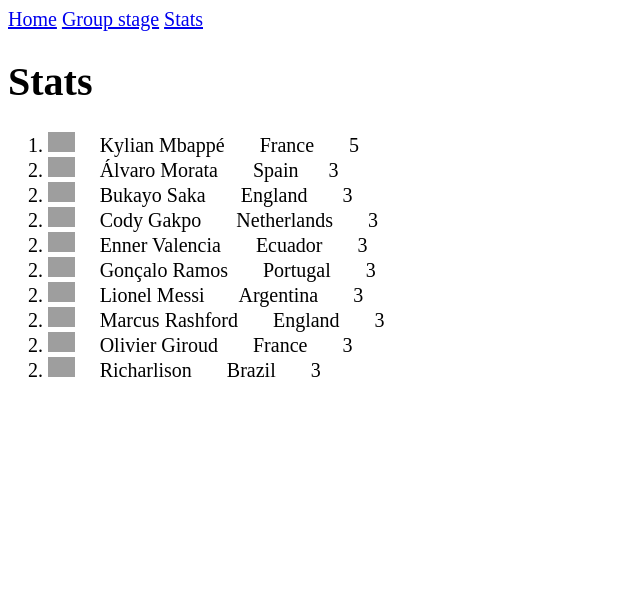
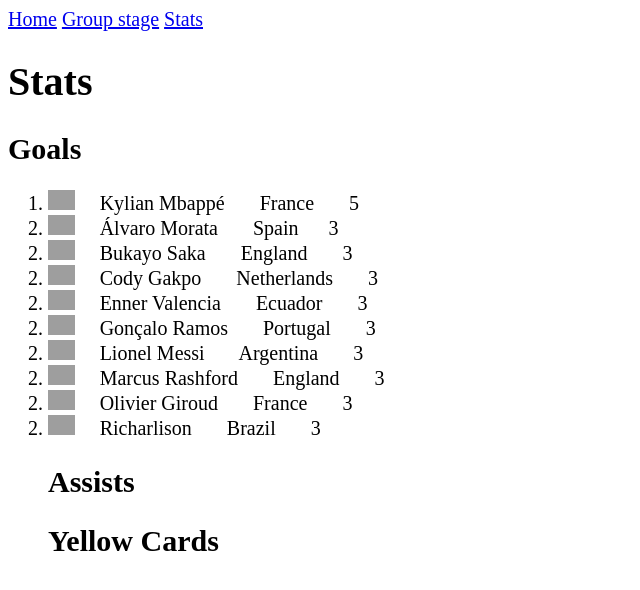
Before and after one commit to nataliemajadixon/worldcup2022, a plain HTML site: page stats.html in a window 1280 px wide. Shown: the whole page, without its empty margins (0-640 px from the left). Drawn offline with Linux system fonts and the light colour scheme; grey boxes are pictures that could not be loaded.

Commit message:
updated stats page

```diff
--- a/stats.html
+++ b/stats.html
@@ -15,6 +15,8 @@
     <a href="stats.html">Stats</a>
 
     <h1>Stats</h1>
+
+    <h2>Goals</h2>
     <ol>
         <li><img class="playerphoto"src="https://img.a.transfermarkt.technology/portrait/big/342229-1632686046.jpg?lm=1"> &nbsp &nbsp Kylian Mbappé &nbsp &nbsp &nbsp France &nbsp &nbsp &nbsp 5</li>
         <li><img class="playerphoto"src="https://img.a.transfermarkt.technology/portrait/big/128223-1644496732.jpg?lm=1"> &nbsp &nbsp Álvaro Morata &nbsp &nbsp &nbsp Spain &nbsp &nbsp &nbsp3</li>
@@ -27,8 +29,8 @@
         <li value=2><img class="playerphoto"src="https://img.a.transfermarkt.technology/portrait/big/82442-1661514565.jpg?lm=1"> &nbsp &nbsp Olivier Giroud &nbsp &nbsp &nbsp France &nbsp &nbsp &nbsp 3</li>
         <li value=2><img class="playerphoto"src="https://img.a.transfermarkt.technology/portrait/big/378710-1665608231.jpg?lm=1"> &nbsp &nbsp Richarlison &nbsp &nbsp &nbsp Brazil &nbsp &nbsp &nbsp 3</li>
 
-
-
+<h2>Assists</h2>
+<h2>Yellow Cards</h2>
     </ol>
 </body>
 </html>
```
